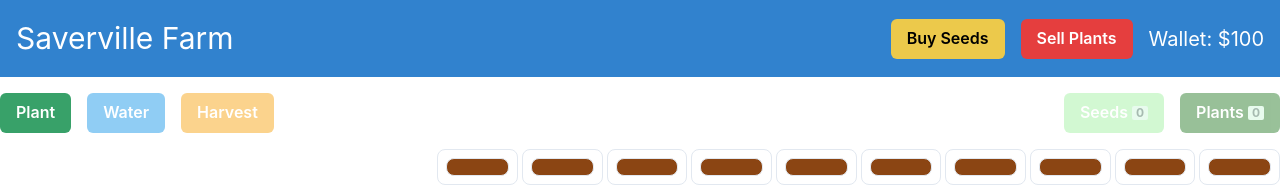
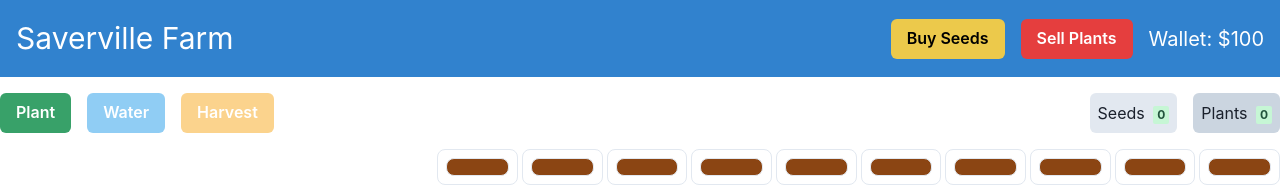
Before and after one commit to GPT-Engineer-App/react-farmville-game, a React (Vite) app: page / in a window 1280 px wide. Shown: the top 187 px of the page. Built offline with nearby package versions, Linux system fonts and the light colour scheme; grey boxes are pictures that could not be loaded.

Commit message:
Updated the display of "Seeds" and "Plants" from buttons to informational boxes, removing the disabled appearance.
Prompt: Don't show the buttons seeds and plants as unclickable or disabled

```diff
--- a/src/pages/Index.jsx
+++ b/src/pages/Index.jsx
@@ -181,18 +181,18 @@ const Index = () => {
           </Button>
         </HStack>
         <HStack spacing={4}>
-          <Button isDisabled colorScheme="green" bg="lightgreen">
+          <Box bg="gray.200" p={2} borderRadius="md">
             Seeds{" "}
             <Badge ml={1} colorScheme="green">
               {seeds}
             </Badge>
-          </Button>
-          <Button isDisabled colorScheme="green" bg="darkgreen">
+          </Box>
+          <Box bg="gray.300" p={2} borderRadius="md">
             Plants{" "}
             <Badge ml={1} colorScheme="green">
               {plants}
             </Badge>
-          </Button>
+          </Box>
         </HStack>
       </HStack>
 
```
